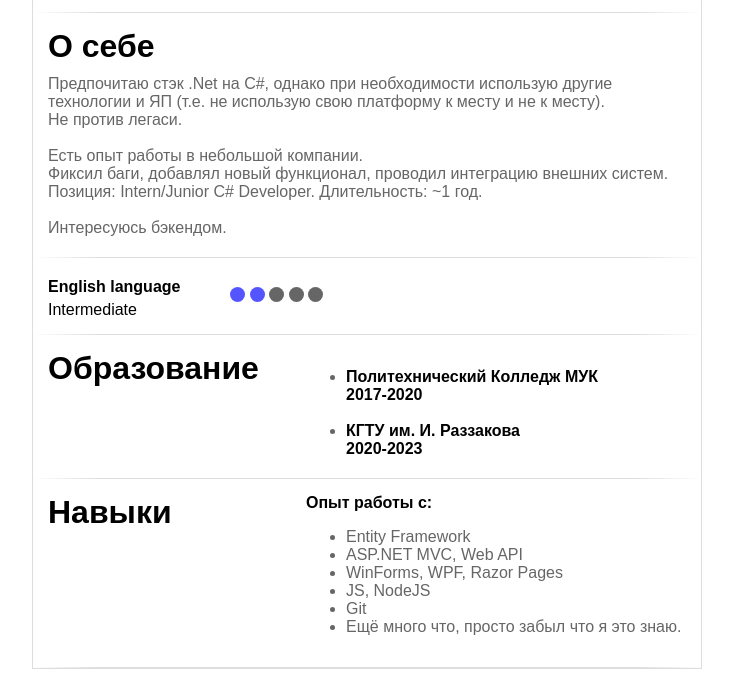
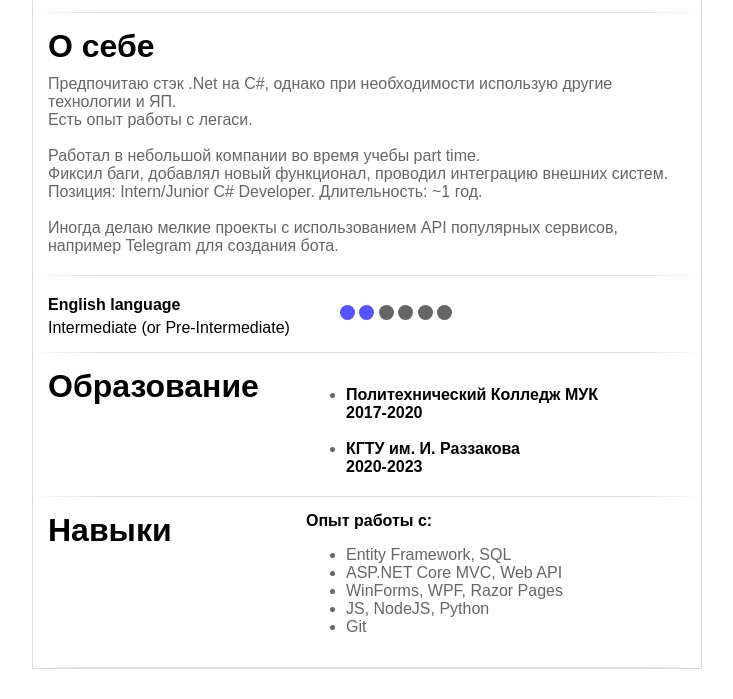
Before and after one commit to Captain-Zod/Resume, a plain HTML site: page index.html in a window 1280 px wide. Shown: the part 165-864 px from the top of the page, without its empty margins (273-1006 px from the left). Drawn offline with Linux system fonts and the light colour scheme.

Commit message:
Replace placeholder lines

```diff
--- a/index.html
+++ b/index.html
@@ -42,24 +42,25 @@
             <div class="raw">
                 <div class="title">О себе</div>
                 <p>
-                    Предпочитаю стэк .Net на C#, однако при необходимости использую другие технологии и ЯП
-                    (т.е. не использую свою платформу к месту и не к месту).<br>
-                    Не против легаси.<br><br>
-                    Есть опыт работы в небольшой компании. <br>
+                    Предпочитаю стэк .Net на C#, однако при необходимости использую другие технологии и ЯП.
+                    <br>
+                    Есть опыт работы с легаси.<br><br>
+                    Работал в небольшой компании во время учебы part time. <br>
                     Фиксил баги, добавлял новый функционал, проводил интеграцию внешних систем. <br>
                     Позиция: Intern/Junior C# Developer. Длительность: ~1 год.<br>
                     <br>
-                    Интересуюсь бэкендом. <br>
+                    Иногда делаю мелкие проекты с использованием API популярных сервисов, например Telegram для создания бота.<br>
                 </p>
             </div>
             <div class="raw lang">
                 <div>
                     <p class="title-mini">English language</p>
-                    Intermediate
+                    Intermediate (or Pre-Intermediate)
                 </div>
                 <div class="lang-points">
                     <span class="point has-point"></span>
                     <span class="point has-point"></span>
+                    <span class="point no-point"></span>
                     <span class="point no-point"></span>
                     <span class="point no-point"></span>
                     <span class="point no-point"></span>
@@ -93,12 +94,11 @@
                 <div class="flex-right">
                     <div class="title-mini">Опыт работы с:</div>
                     <ul>
-                        <li>Entity Framework</li>
-                        <li>ASP.NET MVC, Web API</li>
+                        <li>Entity Framework, SQL</li>
+                        <li>ASP.NET Core MVC, Web API</li>
                         <li>WinForms, WPF, Razor Pages</li>
-                        <li>JS, NodeJS</li>
+                        <li>JS, NodeJS, Python</li>
                         <li>Git</li>
-                        <li>Ещё много что, просто забыл что я это знаю.</li>
                     </ul>
                 </div>
             </div>
```
